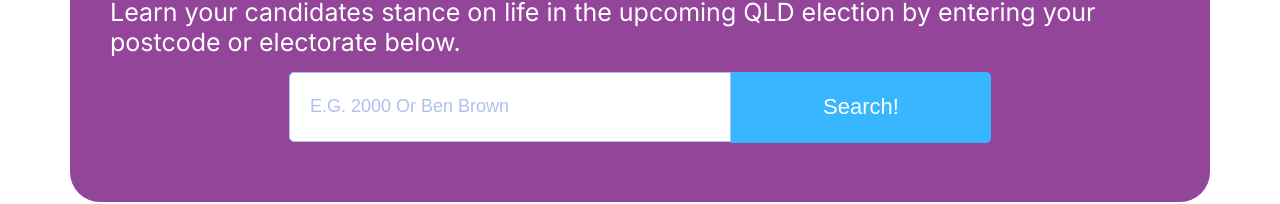
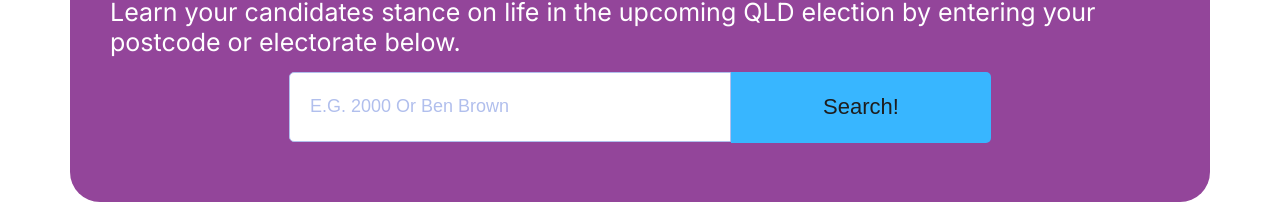
Before and after one commit to AdanTouchPoint/record-reps, a Next.js app: page / in a window 1280 px wide. Shown: the part 434-638 px from the top of the page. Built offline with nearby package versions, Linux system fonts and the light colour scheme; no server answers.

Commit message:
change font  color

```diff
--- a/src/app/globals.css
+++ b/src/app/globals.css
@@ -14,7 +14,7 @@ body {
   --main-option-text-and-border-color:#B1BFED;
   --links-checkbox-somebtns-color: #47C8FE;
   --primary-btn-bg-color: #38b6ff;
-  --primary-btn-font-color:#fff;
+  --primary-btn-font-color:#1e1d1d;
   --back-btns-bg-color: #2E3752;
   --back-btns-font-color: #fff;
 }
```
